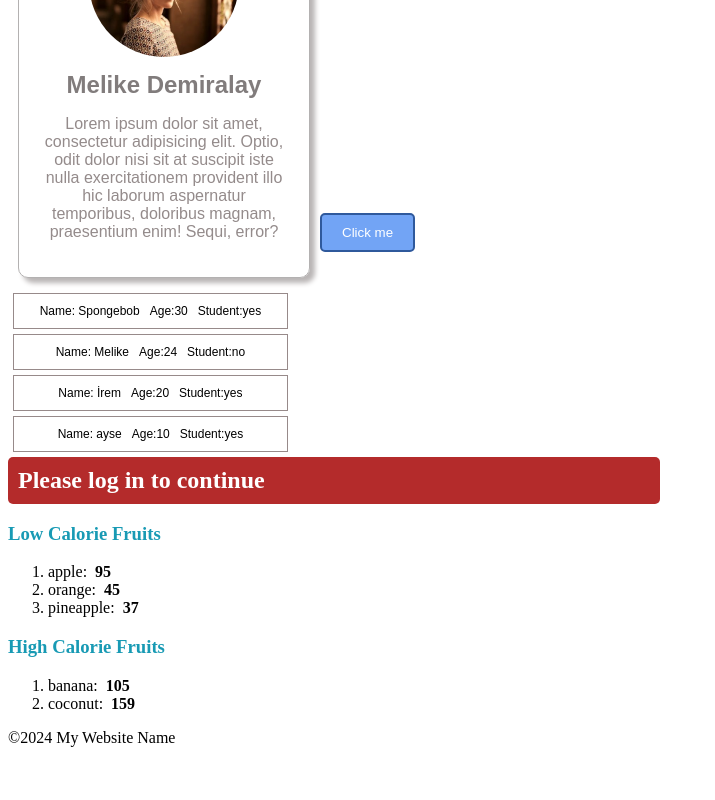
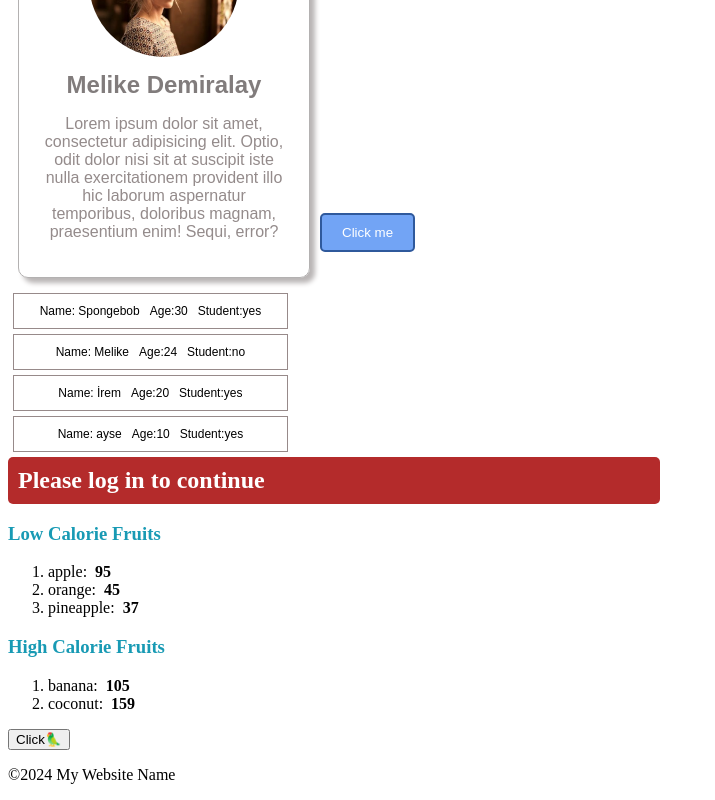
Before and after one commit to MelikeDemiralayy/react-works, a React (Vite) app: page / in a window 1280 px wide. Shown: the part 380-1180 px from the top of the page, without its empty margins (0-715 px from the left). Before the commit the page ends 1143 px from the top, so only its background shows below. Built offline with nearby package versions, Linux system fonts and the light colour scheme.

Commit message:
click events

```diff
--- a/src/App.jsx
+++ b/src/App.jsx
@@ -6,6 +6,7 @@ import Button from "./Button/Button"
 import Student from "./Student"
 import UserGreeting from "./UserGreeting"
 import List from "./List"
+import Click from "./Click"
 
 
 function App() {
@@ -23,6 +24,7 @@ function App() {
      <Student/>
      <UserGreeting isLoggedIn={false} username="Melike"/>
      <List/>
+     <Click/>
      <Footer/>
 
     </>
--- /dev/null
+++ b/src/Click.jsx
@@ -0,0 +1,38 @@
+// import React from 'react'
+
+// const Click = () => {
+
+// let count = 0;
+// const handleClick = (name) =>{
+//   if(count < 5){
+//     count ++;
+//     console.log(`${name} you clicked me ${count} time/s`)
+//   }else{
+//     console.log(`${name} stop clicking me `)
+//   }
+// }
+
+//   return (
+//     <div>
+//         <button onClick={() => handleClick ("Melike")}>Click🦜</button>
+
+//     </div>
+//   )
+// }
+
+// export default Click
+
+
+import React from 'react'
+
+const Click = () => {
+
+    const handleClick = (e) => e.target.textContent = "Hey!🪻🌸🪼🪸";
+  return (
+    <div>
+      <button onDoubleClick={(e) =>handleClick(e)}>Click🦜</button>
+    </div>
+  )
+}
+
+export default Click
```
